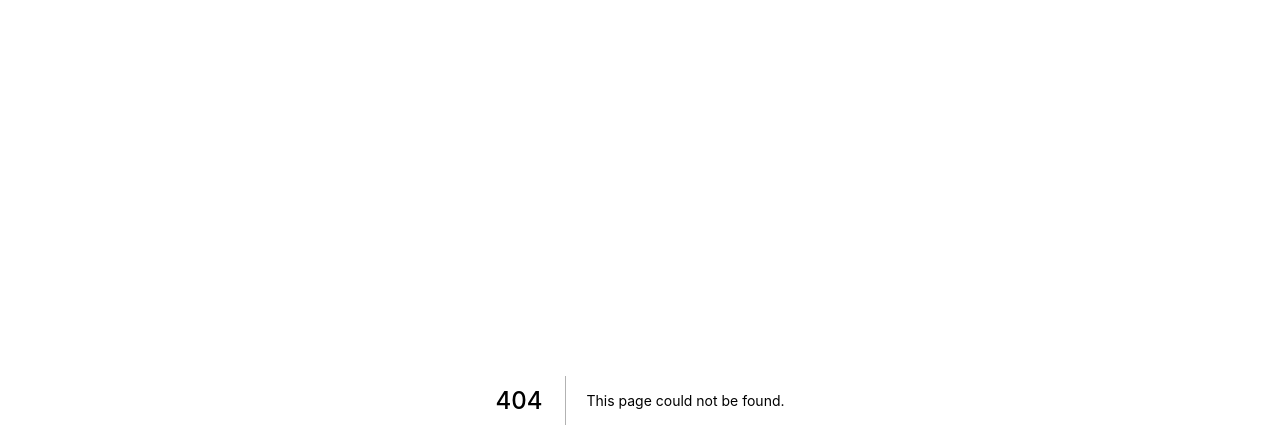
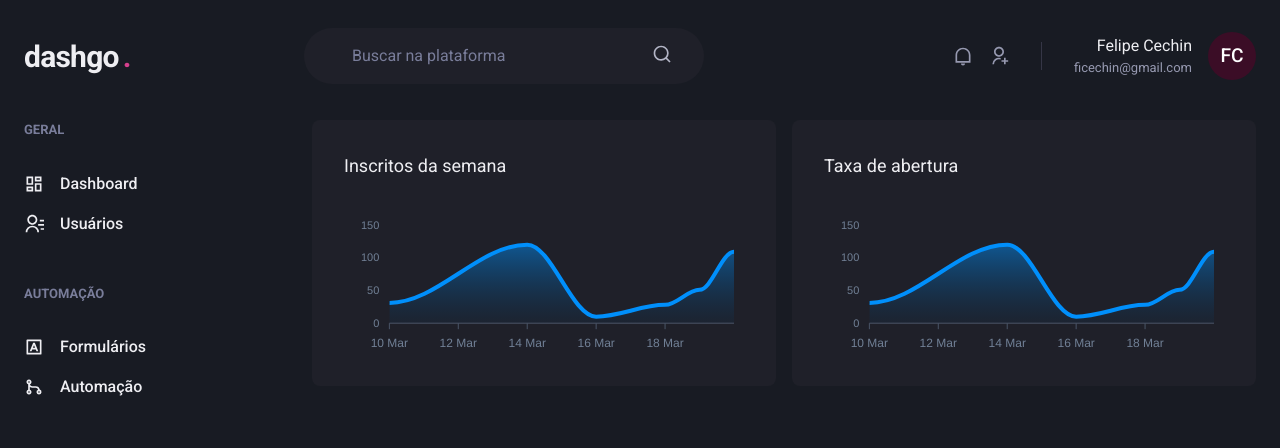
Before and after one commit to felipecechin/ignite-reactjs, a Next.js app in the folder dashgo/: page /dashboard in a window 1280 px wide. Before the commit this address had no page. Shown: the top 448 px of the page. Built offline with nearby package versions, Linux system fonts and the light colour scheme.

Commit message:
dashgo developing

```diff
--- a/dashgo/package.json
+++ b/dashgo/package.json
@@ -13,10 +13,13 @@
     "@chakra-ui/react": "^2.1.2",
     "@emotion/react": "^11.9.0",
     "@emotion/styled": "^11.8.1",
+    "apexcharts": "^3.35.3",
     "framer-motion": "^6.3.5",
     "next": "12.1.6",
     "react": "18.1.0",
-    "react-dom": "18.1.0"
+    "react-apexcharts": "^1.4.0",
+    "react-dom": "18.1.0",
+    "react-icons": "^4.4.0"
   },
   "devDependencies": {
     "@types/node": "^17.0.36",
--- /dev/null
+++ b/dashgo/src/components/Header.tsx
@@ -0,0 +1,74 @@
+import { Flex, Icon, Input, Text, Stack, HStack, Box, Avatar } from "@chakra-ui/react";
+import { RiNotificationLine, RiSearchLine, RiUserAddLine } from 'react-icons/ri'
+
+export function Header() {
+  return (
+    <Flex
+      as="header"
+      w="100%"
+      maxWidth={1480}
+      h="20"
+      mx="auto"
+      mt="4"
+      px="6"
+      align="center"
+    >
+      <Text fontSize="3xl" fontWeight="bold" letterSpacing="tight" w="64">
+        dashgo
+        <Text as="span" color="pink.500" ml="1">.</Text>
+      </Text>
+
+      <Flex
+        as="label"
+        flex="1"
+        py="4"
+        px="8"
+        ml="6"
+        maxWidth="400"
+        alignSelf="center"
+        color="gray.200"
+        position="relative"
+        bg="gray.800"
+        borderRadius="full"
+      >
+        <Input
+          color="gray.50"
+          variant="unstyled"
+          px="4"
+          mr="4"
+          placeholder="Buscar na plataforma"
+          _placeholder={{ color: 'gray.400' }}
+        />
+
+        <Icon as={RiSearchLine} fontSize="20" />
+      </Flex>
+
+      <Flex
+        align="center"
+        ml="auto"
+      >
+        <HStack
+          spacing="4"
+          mx="8"
+          pr="8"
+          py="1"
+          color="gray.300"
+          borderRightWidth={1}
+          borderColor="gray.700"
+        >
+          <Icon as={RiNotificationLine} fontSize="20" />
+          <Icon as={RiUserAddLine} fontSize="20" />
+        </HStack>
+
+        <Flex align="center">
+          <Box mr="4" textAlign="right">
+            <Text>Felipe Cechin</Text>
+            <Text color="gray.300" fontSize="small">ficechin@gmail.com</Text>
+          </Box>
+
+          <Avatar size="md" name="Felipe Cechin" />
+        </Flex>
+      </Flex>
+    </Flex>
+  );
+}
--- /dev/null
+++ b/dashgo/src/components/Sidebar.tsx
@@ -0,0 +1,48 @@
+import { Box, Stack, Text, Link, Icon } from "@chakra-ui/react";
+import { RiContactsLine, RiDashboardLine, RiGitMergeLine, RiInputMethodLine } from "react-icons/ri";
+
+export function Sidebar() {
+  return (
+    <Box as="aside" w="64" mr="8">
+      <Stack spacing="12" align="flex-start">
+        <Box>
+          <Text
+            fontWeight="bold"
+            color="gray.400"
+            fontSize="small"
+          >GERAL
+          </Text>
+          <Stack spacing="4" mt="8" align="stretch">
+            <Link display="flex" alignItems="center">
+              <Icon as={RiDashboardLine} fontSize="20" />
+              <Text ml="4" fontWeight="medium">Dashboard</Text>
+            </Link>
+            <Link display="flex" alignItems="center">
+              <Icon as={RiContactsLine} fontSize="20" />
+              <Text ml="4" fontWeight="medium">Usuários</Text>
+            </Link>
+          </Stack>
+        </Box>
+
+        <Box>
+          <Text
+            fontWeight="bold"
+            color="gray.400"
+            fontSize="small"
+          >AUTOMAÇÃO
+          </Text>
+          <Stack spacing="4" mt="8" align="stretch">
+            <Link display="flex" alignItems="center">
+              <Icon as={RiInputMethodLine} fontSize="20" />
+              <Text ml="4" fontWeight="medium">Formulários</Text>
+            </Link>
+            <Link display="flex" alignItems="center">
+              <Icon as={RiGitMergeLine} fontSize="20" />
+              <Text ml="4" fontWeight="medium">Automação</Text>
+            </Link>
+          </Stack>
+        </Box>
+      </Stack>
+    </Box>
+  )
+}
--- /dev/null
+++ b/dashgo/src/pages/dashboard.tsx
@@ -0,0 +1,96 @@
+import { Box, Flex, SimpleGrid, Text, theme } from "@chakra-ui/react";
+import { ApexOptions } from "apexcharts";
+import dynamic from "next/dynamic";
+import { Header } from "../components/Header";
+import { Sidebar } from "../components/Sidebar";
+const Chart = dynamic(() => import('react-apexcharts'), {
+  ssr: false
+})
+
+const options: ApexOptions = {
+  chart: {
+    toolbar: {
+      show: false
+    },
+    zoom: {
+      enabled: false
+    },
+    foreColor: theme.colors.gray[500]
+  },
+  grid: {
+    show: false
+  },
+  dataLabels: {
+    enabled: false
+  },
+  tooltip: {
+    enabled: false
+  },
+  xaxis: {
+    type: "datetime",
+    axisBorder: {
+      color: theme.colors.gray[600]
+    },
+    axisTicks: {
+      color: theme.colors.gray[600]
+    },
+    categories: [
+      '2021-03-10T00:00:00.000Z',
+      '2021-03-14T00:00:00.000Z',
+      '2021-03-16T00:00:00.000Z',
+      '2021-03-18T00:00:00.000Z',
+      '2021-03-19T00:00:00.000Z',
+      '2021-03-20T00:00:00.000Z'
+    ]
+  },
+  fill: {
+    opacity: 0.3,
+    type: 'gradient',
+    gradient: {
+      shade: 'dark',
+      opacityFrom: 0.7,
+      opacityTo: 0.3
+    }
+  }
+};
+
+const series = [
+  { name: 'series1', data: [31, 120, 10, 28, 51, 109] }
+];
+
+export default function Dashboard() {
+  return (
+    <Flex direction="column" h="100vh">
+      <Header />
+      <Flex
+        w="100%"
+        my="6"
+        maxWidth={1400}
+        mx="auto"
+        px="6">
+        <Sidebar />
+
+        <SimpleGrid flex="1" gap="4" minChildWidth="320px" alignItems="flex-start">
+          <Box
+            p="8"
+            bg="gray.800"
+            borderRadius={8}
+            pb="4"
+          >
+            <Text fontSize="lg" mb="4">Inscritos da semana</Text>
+            <Chart options={options} series={series} type="area" height={160} />
+          </Box>
+          <Box
+            p="8"
+            bg="gray.800"
+            borderRadius={8}
+            pb="4"
+          >
+            <Text fontSize="lg" mb="4">Taxa de abertura</Text>
+            <Chart options={options} series={series} type="area" height={160} />
+          </Box>
+        </SimpleGrid>
+      </Flex>
+    </Flex>
+  )
+}
```
Also changed, not shown: dashgo/src/components/Form/Input.tsx (added, +28 -0 lines), dashgo/src/pages/index.tsx (+13 -2 lines).
